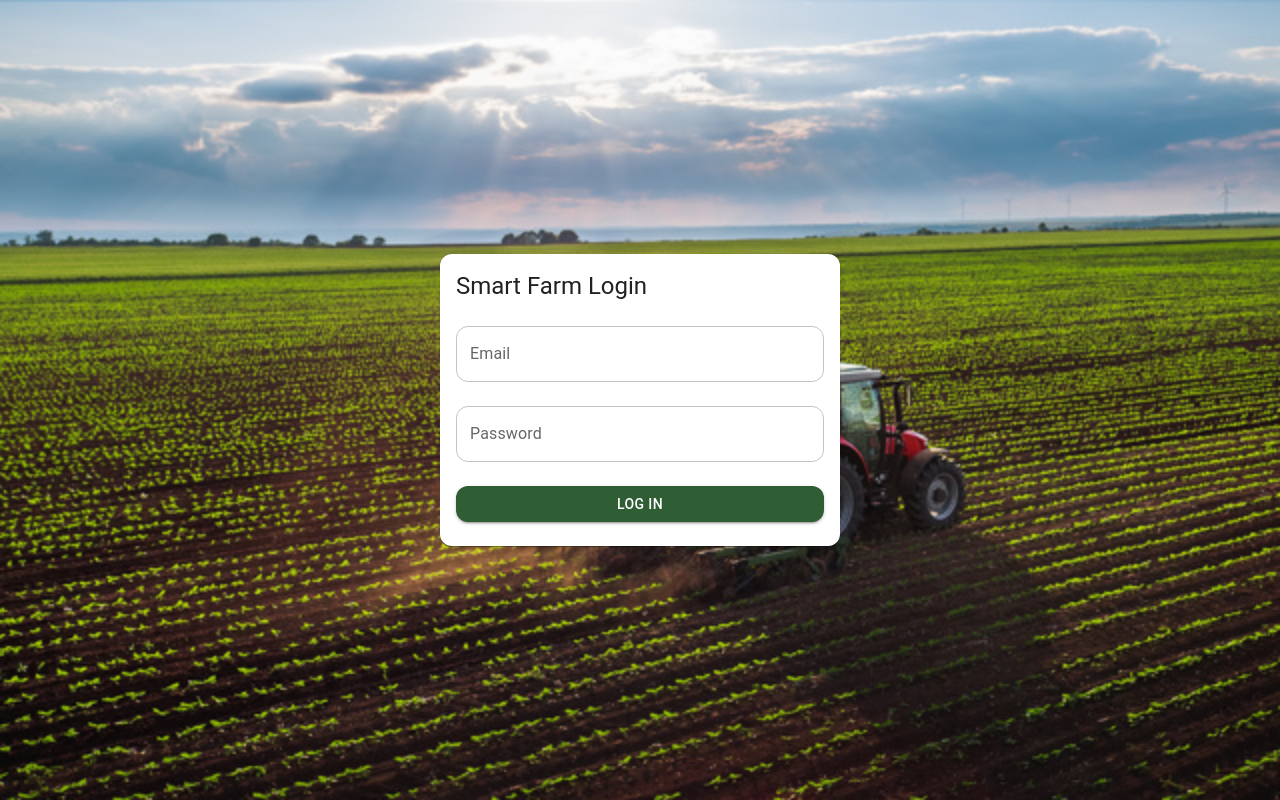
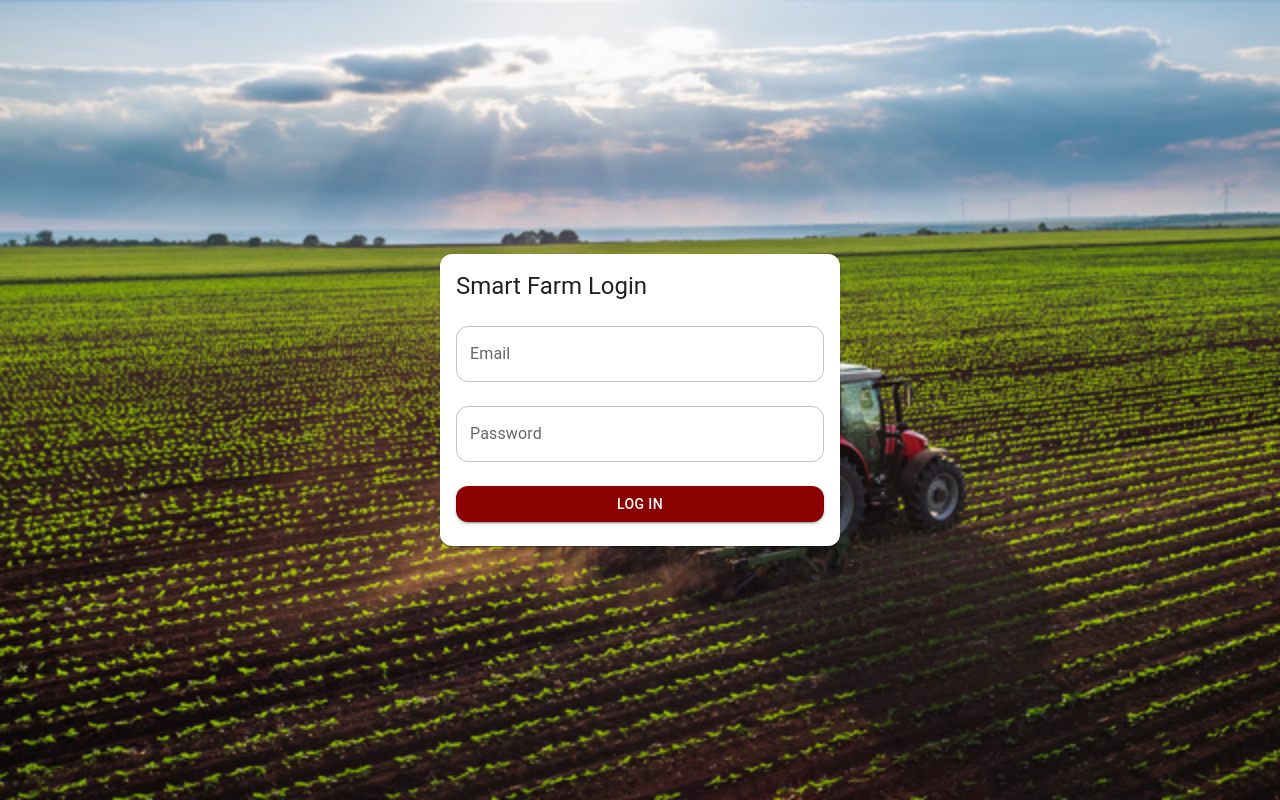
Before and after one commit to nadiamariaotieno/Farm-Project, a React (Vite) app: page /login in a window 1280 px wide. Built offline with nearby package versions, Linux system fonts and the light colour scheme.

Commit message:
Updated theme colors in theme.js and adjusted expenses bar color in Dashboard.jsx to maintain consistency across the application.

```diff
--- a/src/Theme/theme.js
+++ b/src/Theme/theme.js
@@ -2,9 +2,9 @@ import { createTheme } from "@mui/material/styles";
 
 const theme = createTheme({
   palette: {
-    primary: { main: "#2f5d34" },
-    secondary: { main: "#8b5e3c" },
-    background: { default: "#f5f3ea" },
+    primary: { main: "#8B0000" },
+    secondary: { main: "#8B0000" },
+    background: { default: "#e6dae0" },
   },
   shape: { borderRadius: 12 },
 });
--- a/src/pages/Dashboard.jsx
+++ b/src/pages/Dashboard.jsx
@@ -196,7 +196,7 @@ const Dashboard = () => {
                 <YAxis />
                 <Tooltip />
                 <Bar dataKey="revenue" fill="#2f5d34" />
-                <Bar dataKey="expenses" fill="#8b5e3c" />
+                <Bar dataKey="expenses" fill="#8B0000" />
               </BarChart>
             </ResponsiveContainer>
           </Paper>
```
